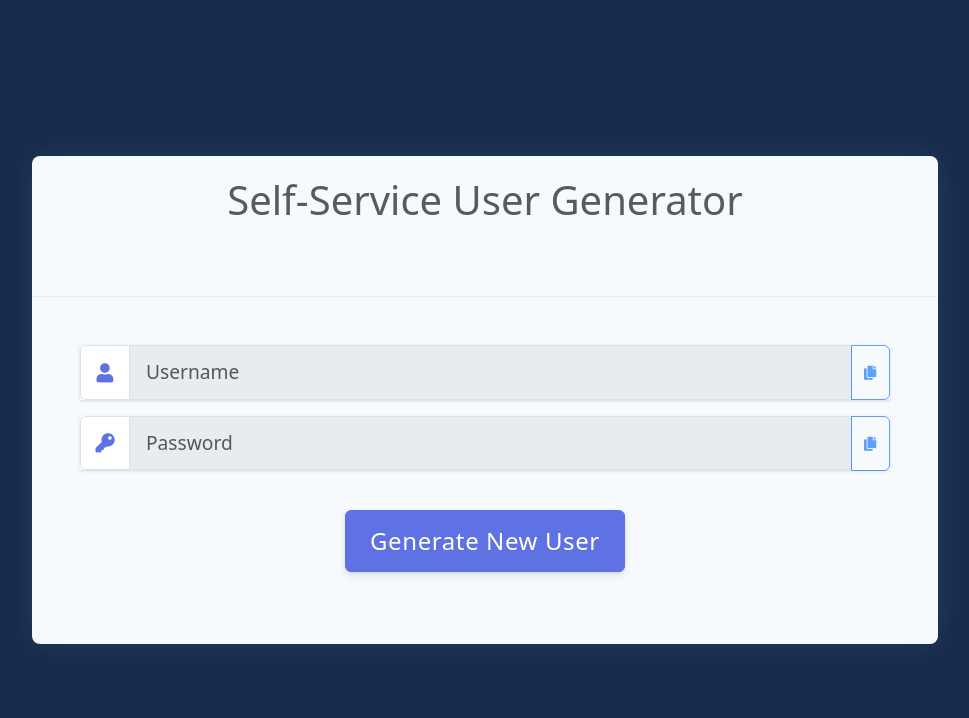
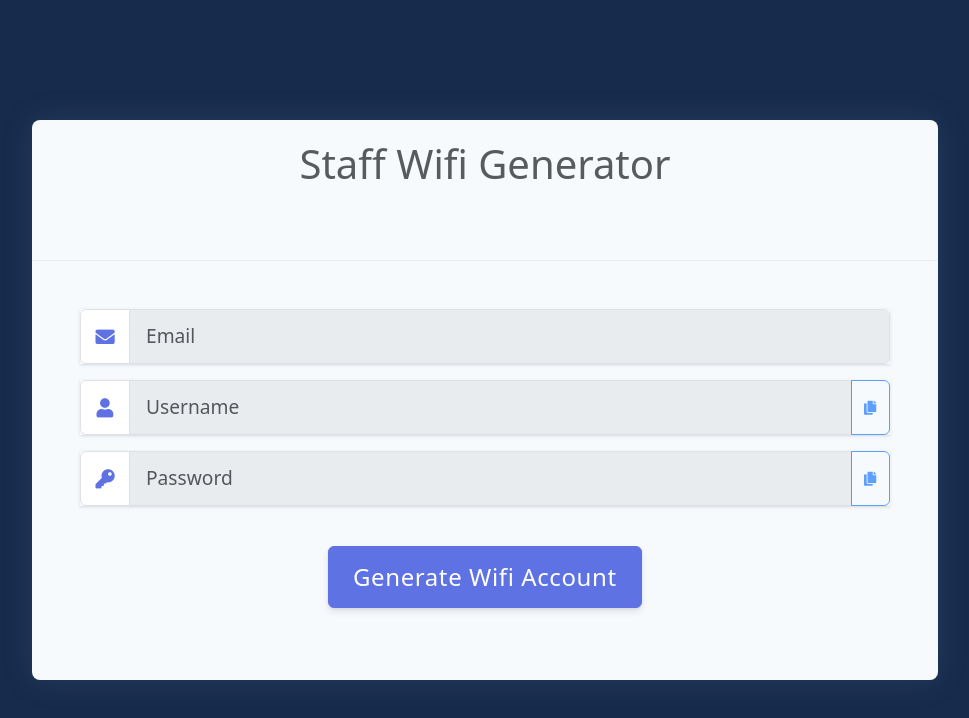
Before and after one commit to McKinnonIT/mckselfservice, a Vue app: page / in a window 1280 px wide. Shown: the top 718 px of the page, without its empty margins (155-1124 px from the left). Built offline with nearby package versions, Linux system fonts and the light colour scheme; no server answers; some icons are missing.

Commit message:
Update to Staff Wifi Generator: 365 day expiry and Remote-Email support

```diff
--- a/src/views/Home.vue
+++ b/src/views/Home.vue
@@ -5,11 +5,19 @@
         <div class="card bg-secondary shadow border-0">
           <div class="card-header bg-transparent pb-5">
             <div class="text-center text-muted mb-4">
-              <h2>Self-Service User Generator</h2>
+              <h2>Staff Wifi Generator</h2>
             </div>
           </div>
           <div class="card-body px-lg-5 py-lg-5">
             <form>
+              <div class="form-group mb-3">
+                <div class="input-group input-group-alternative">
+                  <span class="input-group-text">
+                    <i class="fas fa-envelope" style="font-size: 1.2rem; color: #5e72e4;"></i>
+                  </span>
+                  <input class="form-control" placeholder="Email" type="email" v-model="email" disabled>
+                </div>
+              </div>
               <div class="form-group mb-3">
                 <div class="input-group input-group-alternative">
                   <span class="input-group-text">
@@ -48,15 +56,14 @@
                   class="btn btn-primary my-4"
                   @click="generateAndCreateUser"
                   :disabled="loading">
-                  {{ loading ? 'Generating...' : 'Generate New User' }}
-                </button>
-              </div>
-            </form>
+                  {{ loading ? 'Generating...' : 'Generate Wifi Account' }}
+                  </button>
+                  </div>
+                  </form>
 
-            <div v-if="createdUser" class="alert alert-success mt-4 text-center">
-              <p class="mb-2"><strong>User {{ username }} successfully created.</strong></p>
-              <p class="mb-2">You can now login to McKinnonSC_Guest WiFi.</p>
-              <p class="mb-0 text-muted">This user will expire on {{ expirationDate }}</p>
+                  <div v-if="createdUser" class="alert alert-success mt-4 text-center">
+                  <p class="mb-2"><strong>User {{ username }} successfully created.</strong></p>
+                  <p class="mb-2">You can now login to Mckinnon SC WiFi.</p>              <p class="mb-0 text-muted">This user will expire on {{ expirationDate }}</p>
             </div>
 
             <div v-if="error" class="alert alert-danger mt-4">
@@ -74,7 +81,7 @@
 </template>
 
 <script setup>
-import { ref } from 'vue';
+import { ref, onMounted } from 'vue';
 import { generateUsername } from '../api/username-generator';
 import dinopassApi from '../api/dinopass';
 // import packetfenceApi from '../api/packetfence'; // REMOVE Service import
@@ -84,12 +91,25 @@ import moment from 'moment';
 // --- Reactive State ---
 const username = ref('');
 const password = ref('');
+const email = ref('');
 const loading = ref(false);
 const createdUser = ref(null);
 const error = ref(null);
 const expirationDate = ref('');
 const copySuccess = ref(null);
 let copiedTimeout = null;
+
+// --- Lifecycle Hooks ---
+onMounted(async () => {
+  try {
+    const response = await axios.get('/api-internal/user-info');
+    if (response.data && response.data.email) {
+      email.value = response.data.email;
+    }
+  } catch (err) {
+    console.error('Error fetching user info:', err);
+  }
+});
 
 // --- Methods ---
 const generateAndCreateUser = async () => {
@@ -123,13 +143,14 @@ const generateAndCreateUser = async () => {
       // Use axios directly, like the test page
       const response = await axios.post('/api-internal/create-user', {
           username: username.value,
-          password: password.value
+          password: password.value,
+          email: email.value
       });
       console.log('Internal API response received by Home.vue:', response.data);
 
       if (response.data && response.data.success) {
         createdUser.value = { username: username.value };
-        expirationDate.value = moment().add(5, 'days').format('MMMM Do YYYY, h:mm a');
+        expirationDate.value = moment().add(365, 'days').format('MMMM Do YYYY, h:mm a');
         error.value = null;
       } else {
         // Error message might be in response.data.message
--- a/vue.config.js
+++ b/vue.config.js
@@ -30,10 +30,15 @@ module.exports = {
       // Middleware to parse JSON request bodies
       devServer.app.use(require('body-parser').json());
 
+      devServer.app.get('/api-internal/user-info', (req, res) => {
+        const email = req.headers['remote-email'] || 'user@example.com';
+        res.json({ email });
+      });
+
       // Restore the original endpoint name and full logic
       devServer.app.post('/api-internal/create-user', async (req, res) => {
-        const { username, password } = req.body; // Get desired new user creds from frontend
-        console.log('[Internal API] Received request to create user:', username);
+        const { username, password, email } = req.body; // Get desired new user creds from frontend
+        console.log('[Internal API] Received request to create user:', username, 'with email:', email);
         if (!username || !password) {
           return res.status(400).json({ success: false, message: 'Missing username or password' });
         }
@@ -91,7 +96,7 @@ module.exports = {
           console.log('[Internal API] Step 1: Creating user object...');
           const userPid = username;
           const createUserData = {
-            "email": `${userPid}@example.com`,
+            "email": email || `${userPid}@example.com`,
             "notes": "Created via McK Self-Service (Internal API)",
             "pid": userPid,
             "sponsor": pfApiUsername
@@ -108,7 +113,7 @@ module.exports = {
 
           // --- Step 2: Set Password & Attributes ---
           console.log('[Internal API] Step 2: Setting password and attributes...');
-          const unregDate = moment().add(5, 'days').format('YYYY-MM-DD HH:mm:ss');
+          const unregDate = moment().add(365, 'days').format('YYYY-MM-DD HH:mm:ss');
           const passwordData = {
             "category": "2",
             "unregdate": unregDate,
```
Also changed, not shown: server.js (+10 -4 lines).
